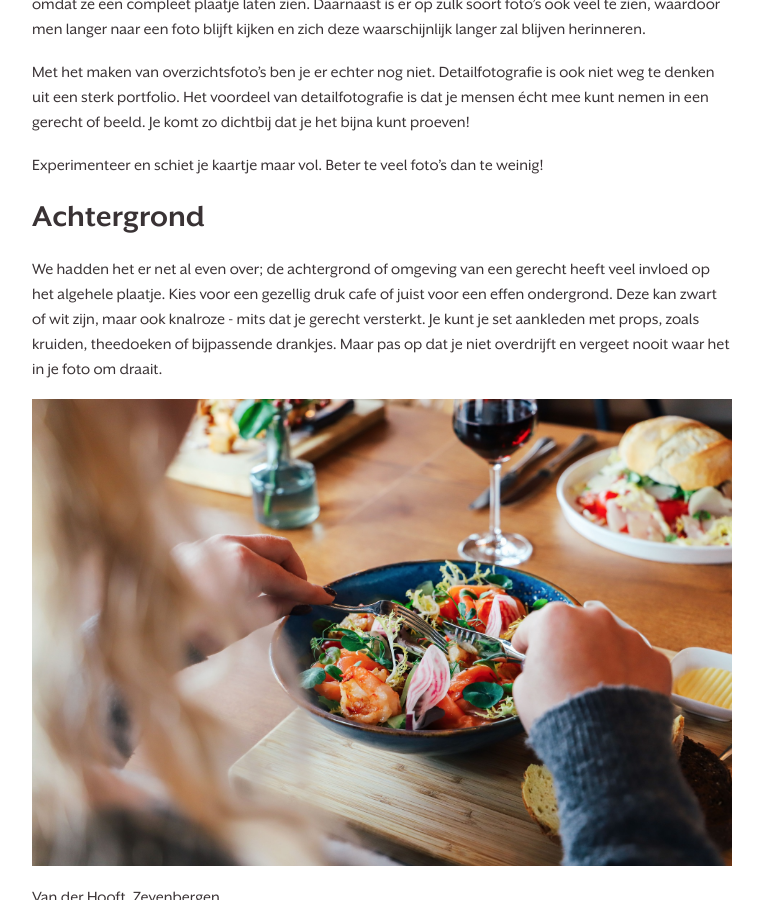
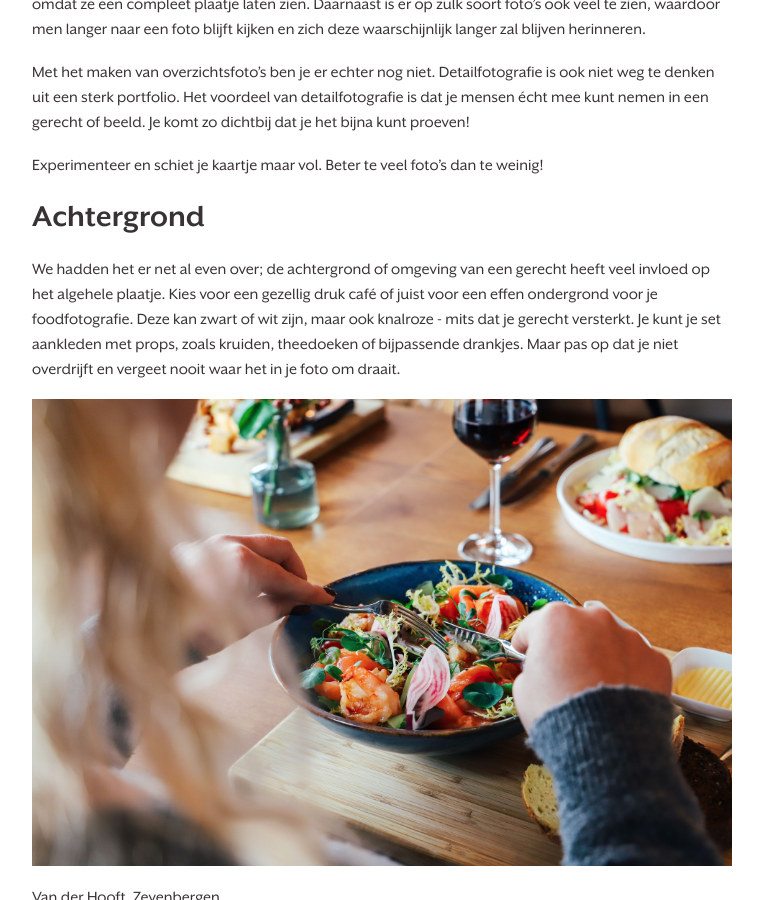
Before and after one commit to Moriaantje/fingerlickingmedia, a Jekyll site: the page built from _posts/2020-06-11-laat-je-gasten-watertanden-met-jouw-fotos.md, in a window 1280 px wide and 900 px high, scrolled down 3025 px. Shown: the whole window, without its empty margins (258-1021 px from the left). Built offline with Jekyll 4.4.1, drawn with Linux system fonts in a browser that asks for light colours; some of the changed text lies outside the part shown.

Commit message:
Update 2020-06-11-laat-je-gasten-watertanden-met-jouw-fotos.md

```diff
--- a/_posts/2020-06-11-laat-je-gasten-watertanden-met-jouw-fotos.md
+++ b/_posts/2020-06-11-laat-je-gasten-watertanden-met-jouw-fotos.md
@@ -10,10 +10,10 @@
 We beginnen bij het begin. De camera!
 Velen fotograferen met hun telefoon en begrijp ons niet verkeerd; de camera’s op deze kleine apparaten stellen zeker niet teleur. Maar wil je écht iets tofs creëren en je foto’s naar een hoger niveau tillen? Dan is een spiegelreflex of systeemcamera een minimale must.
 
-![Hamburger](/assets/images/blog/laat-je-gasten-watertanden/image4.jpg)
+![Foodfotografie leren](/assets/images/blog/laat-je-gasten-watertanden/image4.jpg)
 Braai, Amsterdam
 
-Bij Finger Licking Media zijn wij team Canon en fotograferen met een full frame Canon EOS 6D MARK. Full frame camera’s zijn lichtgevoeliger dan reguliere spiegelreflexcamera’s en zorgen ervoor dat je - ook in slechtere lichtomstandigheden - je gerecht goed kunt belichten zonder een hoge [ISO-waarde](/blog/na-het-lezen-van-deze-blog-wil-jij-nooit-meer-op-de-automatische-stand-fotograferen) te hoeven gebruiken. Want op een mooie foto hoort ruis niet thuis.
+Bij Finger Licking Media zijn wij team Canon en fotograferen we met een full frame Canon EOS 6D MARK. Full frame camera’s zijn lichtgevoeliger dan reguliere spiegelreflexcamera’s en zorgen ervoor dat je - ook in slechtere lichtomstandigheden - je gerecht goed kunt belichten zonder een hoge [ISO-waarde](/blog/na-het-lezen-van-deze-blog-wil-jij-nooit-meer-op-de-automatische-stand-fotograferen) te hoeven gebruiken. Want op een mooie foto hoort ruis niet thuis.
 
 # Lenzen
 Wil je geen standaard plaatje maken? Gebruik dan meerdere objectieven, zodat je veelzijdige foto’s krijgt.
@@ -41,15 +41,15 @@
 Experimenteer en schiet je kaartje maar vol. Beter te veel foto’s dan te weinig!
 
 # Achtergrond
-We hadden het er net al even over; de achtergrond of omgeving van een gerecht heeft veel invloed op het algehele plaatje. Kies voor een gezellig druk cafe of juist voor een effen ondergrond. Deze kan zwart of wit zijn, maar ook knalroze - mits dat je gerecht versterkt. Je kunt je set aankleden met props, zoals kruiden, theedoeken of bijpassende drankjes. Maar pas op dat je niet overdrijft en vergeet nooit waar het in je foto om draait.
+We hadden het er net al even over; de achtergrond of omgeving van een gerecht heeft veel invloed op het algehele plaatje. Kies voor een gezellig druk café of juist voor een effen ondergrond voor je foodfotografie. Deze kan zwart of wit zijn, maar ook knalroze - mits dat je gerecht versterkt. Je kunt je set aankleden met props, zoals kruiden, theedoeken of bijpassende drankjes. Maar pas op dat je niet overdrijft en vergeet nooit waar het in je foto om draait.
 
-![Gerecht met gevulde foto achtergrond](/assets/images/blog/laat-je-gasten-watertanden/image5.jpg)
+![Foodfotografie online leren](/assets/images/blog/laat-je-gasten-watertanden/image5.jpg)
 Van der Hooft, Zevenbergen
 
 # En als laatste: nabewerking
 Een filter maakt of kraakt een foto. Kies voor een filter die de kleuren van het gerecht accentueren. Hoe kleurrijker, hoe smakelijker. Kijk maar eens; welke foto ziet er smakelijker uit?
 
-![Verschil met origineel en nabewerkte foto](/assets/images/blog/laat-je-gasten-watertanden/nabewerking.jpg)
+![Foto van gerecht bewerken in Lightroom](/assets/images/blog/laat-je-gasten-watertanden/nabewerking.jpg)
 Peter's Bistro, Utrecht
 
 Daarnaast bestaan er vele trucjes om het gerecht nog smakelijker te maken. Hierover leggen we meer uit in onze blog over nabewerking welke binnenkort online komt!
```
Also changed, not shown: other parts of _posts/2020-06-11-laat-je-gasten-watertanden-met-jouw-fotos.md (+1 -1 lines).
